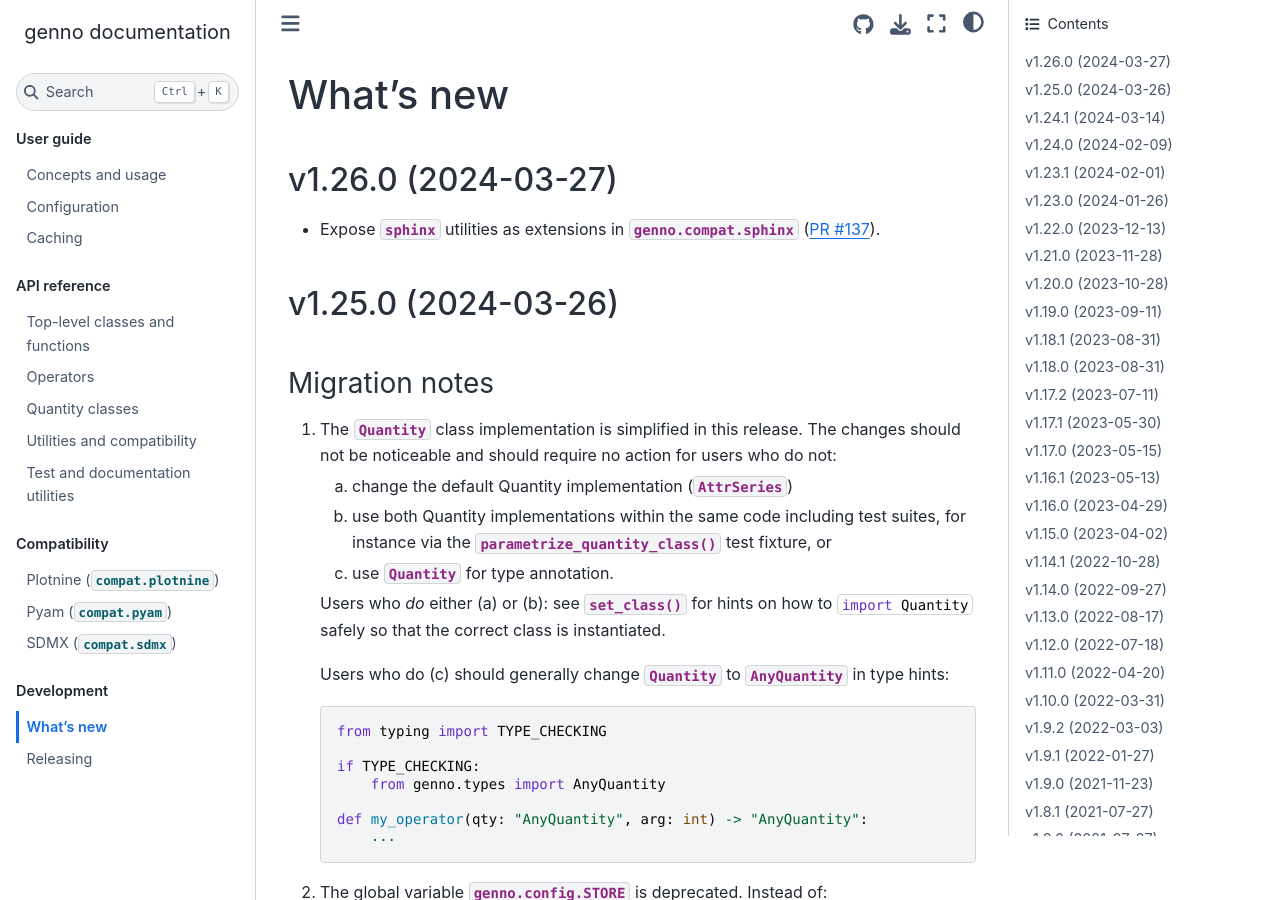
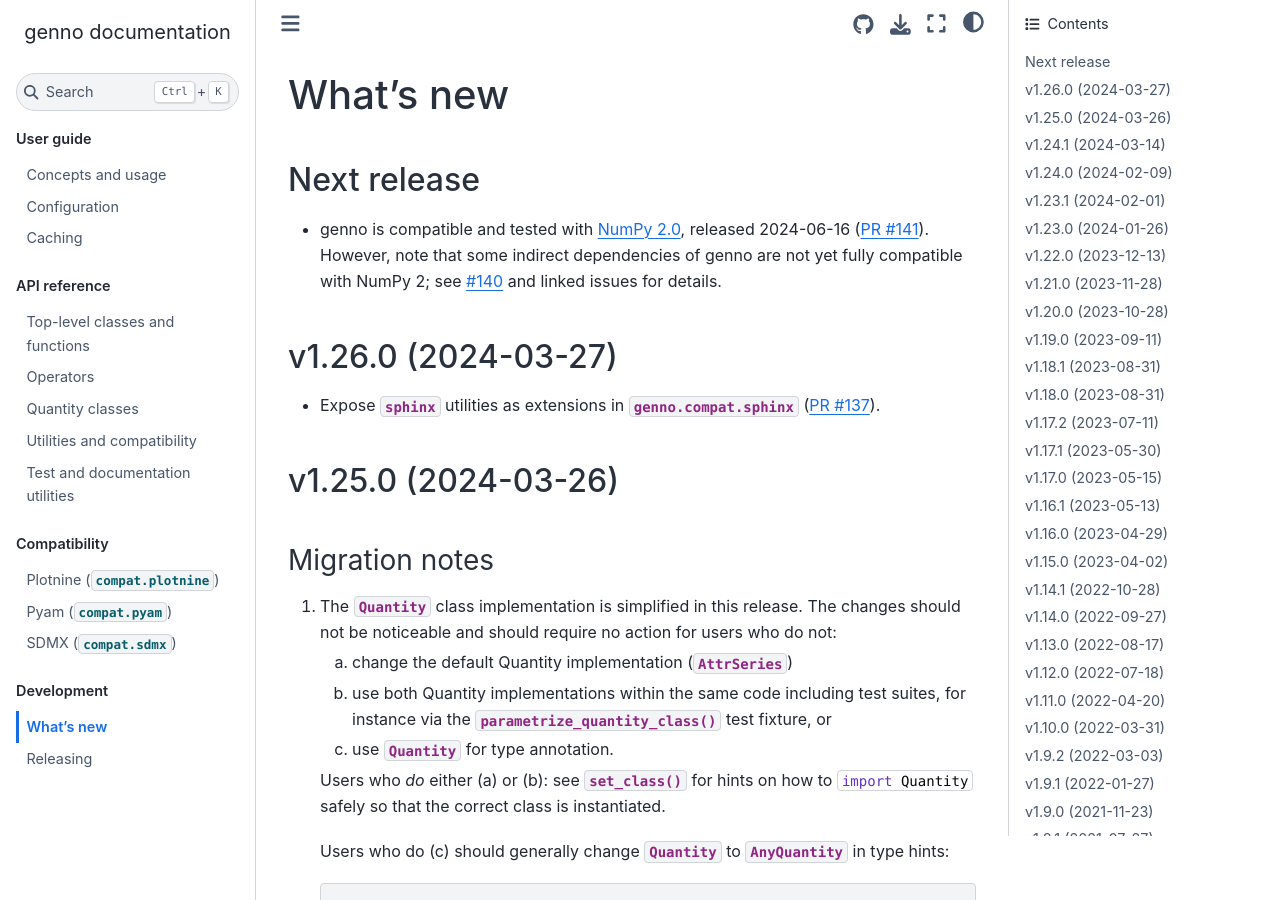
Before and after one commit to khaeru/genno, a Sphinx documentation site: the page built from doc/whatsnew.rst, in a window 1280 px wide and 900 px high. Built offline with Sphinx 7.4.7 and the Sphinx Book theme 1.1.4, drawn with Linux system fonts in a browser that asks for light colours.

Commit message:
Add #141 to doc/whatsnew

```diff
--- a/doc/whatsnew.rst
+++ b/doc/whatsnew.rst
@@ -1,8 +1,11 @@
 What's new
 **********
 
-.. Next release
-.. ============
+Next release
+============
+
+- genno is compatible and tested with `NumPy 2.0 <https://numpy.org/doc/stable/release/2.0.0-notes.html>`_, released 2024-06-16 (:pull:`141`).
+  However, note that some indirect dependencies of genno are not yet fully compatible with NumPy 2; see :issue:`140` and linked issues for details.
 
 v1.26.0 (2024-03-27)
 ====================
```
